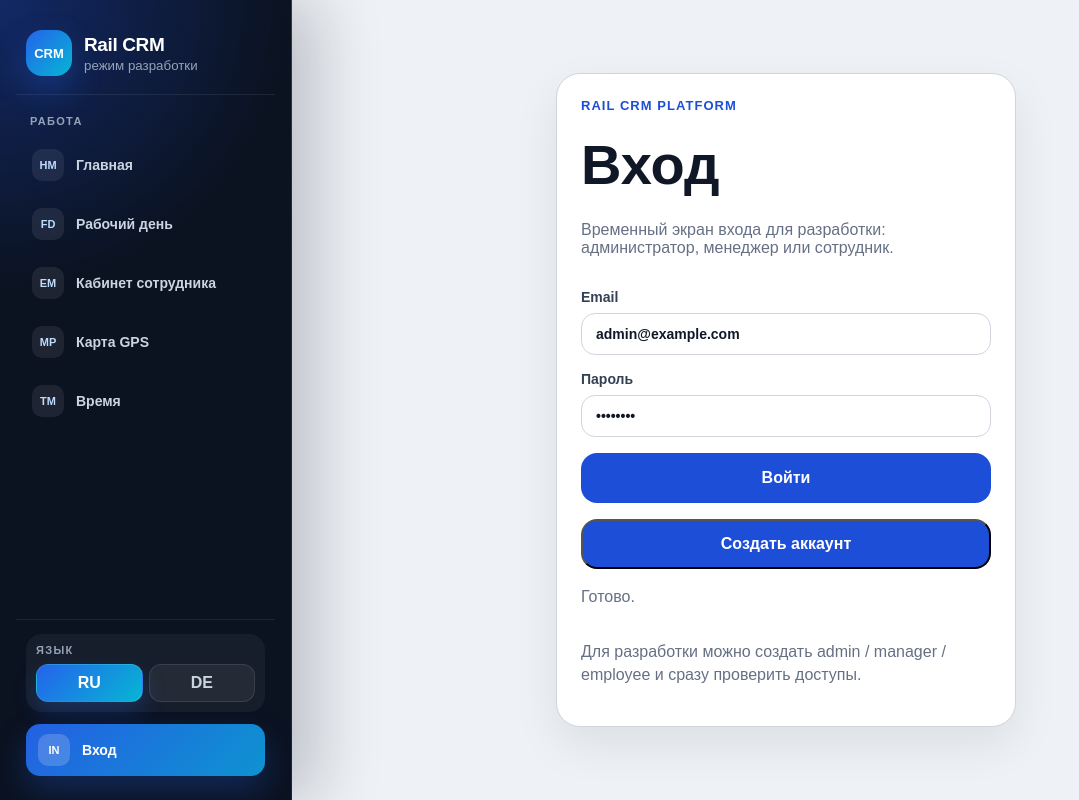
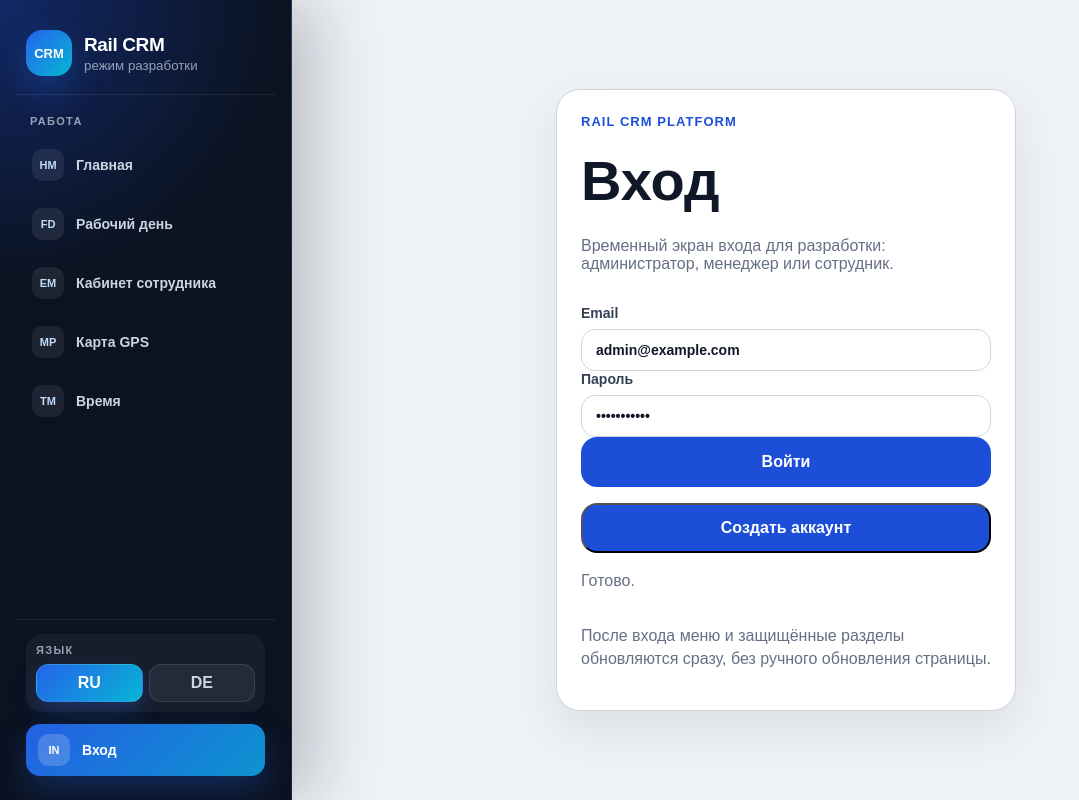
Before and after one commit to Webartdp/rail-crm-platform, a Next.js app in the folder frontend/: page /login in a window 1280 px wide. Shown: the whole page, without its empty margins (0-1079 px from the left). Built offline with nearby package versions, Linux system fonts and the light colour scheme; no server answers.

Commit message:
Redirect after login and update auth UI

```diff
--- a/frontend/app/login/page.tsx
+++ b/frontend/app/login/page.tsx
@@ -1,6 +1,7 @@
 'use client';
 
-import { useState } from 'react';
+import { FormEvent, useState } from 'react';
+import { useRouter } from 'next/navigation';
 import { login, register } from '../../lib/auth';
 
 const roleLabels: Record<string, string> = {
@@ -9,22 +10,43 @@ const roleLabels: Record<string, string> = {
   admin: 'Администратор',
 };
 
+function homeForRole(role: string) {
+  if (role === 'admin') return '/admin';
+  if (role === 'manager') return '/manager-dashboard';
+  return '/employee';
+}
+
 export default function LoginPage() {
+  const router = useRouter();
   const [mode, setMode] = useState<'login' | 'register'>('login');
   const [name, setName] = useState('Admin User');
   const [email, setEmail] = useState('admin@example.com');
-  const [password, setPassword] = useState('password');
+  const [password, setPassword] = useState('Admin12345!');
   const [role, setRole] = useState('admin');
   const [message, setMessage] = useState('Готово.');
+  const [saving, setSaving] = useState(false);
 
-  async function submit() {
+  async function submit(event: FormEvent<HTMLFormElement>) {
+    event.preventDefault();
+    if (saving) return;
+
+    setSaving(true);
+    setMessage(mode === 'login' ? 'Входим...' : 'Создаём пользователя...');
+
     try {
       const response = mode === 'login'
         ? await login(email, password)
         : await register({ name, email, password, role });
-      setMessage(`${response.data.name} вошёл как ${roleLabels[response.data.role] || response.data.role}.`);
+
+      const target = homeForRole(response.data.role);
+      setMessage(`${response.data.name} вошёл как ${roleLabels[response.data.role] || response.data.role}. Открываю кабинет...`);
+      router.replace(target);
+      router.refresh();
     } catch (error) {
-      setMessage(mode === 'login' ? 'Не удалось войти.' : 'Не удалось создать пользователя.');
+      const fallback = mode === 'login' ? 'Не удалось войти.' : 'Не удалось создать пользователя.';
+      setMessage(error instanceof Error && error.message ? `${fallback} ${error.message}` : fallback);
+    } finally {
+      setSaving(false);
     }
   }
 
@@ -34,16 +56,20 @@ export default function LoginPage() {
         <p className="eyebrow">Rail CRM Platform</p>
         <h1>{mode === 'login' ? 'Вход' : 'Создать пользователя'}</h1>
         <p className="hero-text">Временный экран входа для разработки: администратор, менеджер или сотрудник.</p>
+
+        <form onSubmit={submit}>
           {mode === 'register' ? <label>Имя<input value={name} onChange={(event) => setName(event.target.value)} /></label> : null}
           <label>Email<input value={email} onChange={(event) => setEmail(event.target.value)} placeholder="name@example.com" /></label>
           <label>Пароль<input value={password} onChange={(event) => setPassword(event.target.value)} placeholder="Пароль" type="password" /></label>
           {mode === 'register' ? (
             <label>Роль<select value={role} onChange={(event) => setRole(event.target.value)}><option value="employee">Сотрудник</option><option value="manager">Менеджер</option><option value="admin">Администратор</option></select></label>
           ) : null}
-        <button className="action-button primary" onClick={submit} type="button">{mode === 'login' ? 'Войти' : 'Создать'}</button>
-        <button className="action-link" onClick={() => setMode(mode === 'login' ? 'register' : 'login')} type="button">{mode === 'login' ? 'Создать аккаунт' : 'Вернуться ко входу'}</button>
+          <button className="action-button primary" type="submit" disabled={saving}>{saving ? 'Подождите...' : mode === 'login' ? 'Войти' : 'Создать'}</button>
+        </form>
+
+        <button className="action-link" onClick={() => setMode(mode === 'login' ? 'register' : 'login')} type="button" disabled={saving}>{mode === 'login' ? 'Создать аккаунт' : 'Вернуться ко входу'}</button>
         <p className="hint">{message}</p>
-        <p className="hint">Для разработки можно создать admin / manager / employee и сразу проверить доступы.</p>
+        <p className="hint">После входа меню и защищённые разделы обновляются сразу, без ручного обновления страницы.</p>
       </section>
     </main>
   );
```
Lines whose indentation alone changed are shown as unchanged.
